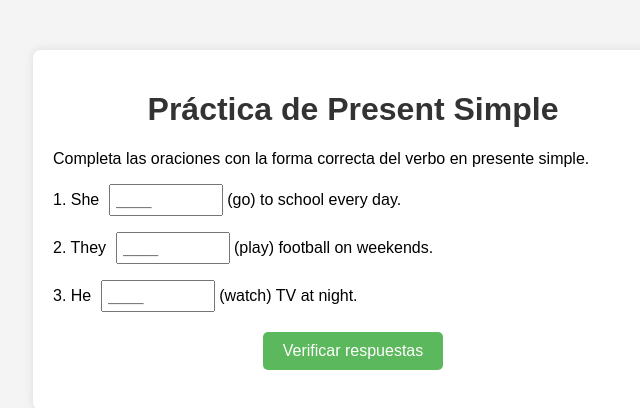
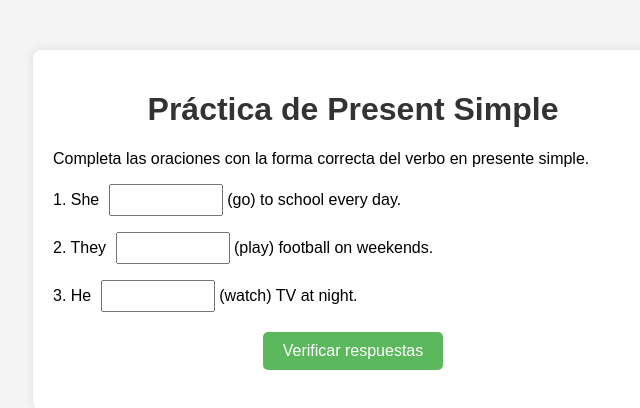
Before and after one commit to DmnGor/Ejercicios_Ingles, a plain HTML site: page index.html in a window 1280 px wide. Shown: the full height of the page, 287-927 px from the left. Drawn offline with Linux system fonts and the light colour scheme.

Commit message:
Update index.html

```diff
--- a/index.html
+++ b/index.html
@@ -12,15 +12,15 @@
         <p>Completa las oraciones con la forma correcta del verbo en presente simple.</p>
 
         <div class="exercise">
-            <p>1. She <input type="text" id="answer1" placeholder="____"> (go) to school every day.</p>
+            <p>1. She <input type="text" id="answer1" placeholder=""> (go) to school every day.</p>
         </div>
 
         <div class="exercise">
-            <p>2. They <input type="text" id="answer2" placeholder="____"> (play) football on weekends.</p>
+            <p>2. They <input type="text" id="answer2" placeholder=""> (play) football on weekends.</p>
         </div>
 
         <div class="exercise">
-            <p>3. He <input type="text" id="answer3" placeholder="____"> (watch) TV at night.</p>
+            <p>3. He <input type="text" id="answer3" placeholder=""> (watch) TV at night.</p>
         </div>
 
         <button onclick="checkAnswers()">Verificar respuestas</button>
```
